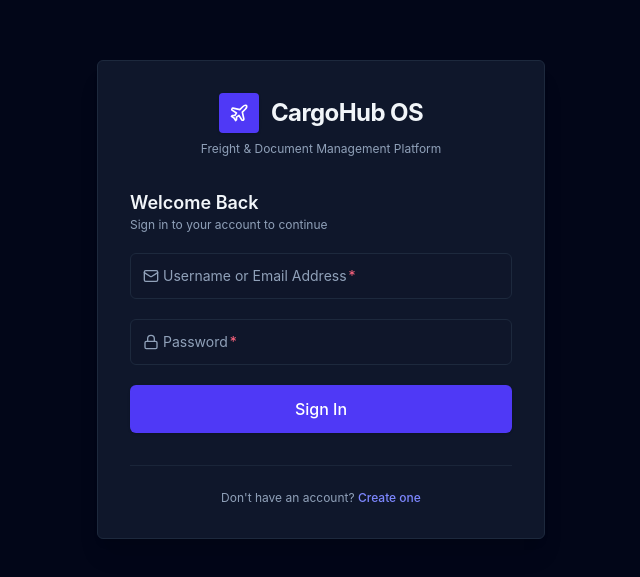
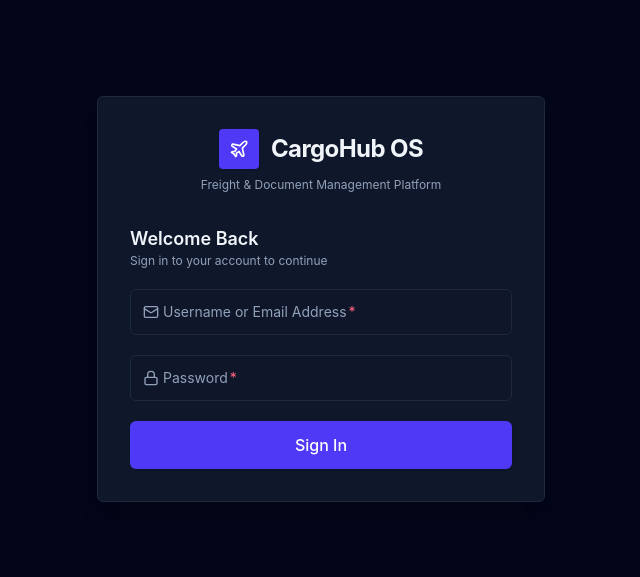
Before and after one commit to Gopal562004/cargo_ms, a React (Vite) app in the folder client/: page /login in a window 1280 px wide. Shown: the part 101-678 px from the top of the page, without its empty margins (319-959 px from the left). Built offline with nearby package versions, Linux system fonts and the light colour scheme; no server answers.

Commit message:
feat: hide create account / register option from login page, keeping login only

```diff
--- a/client/src/pages/Login.jsx
+++ b/client/src/pages/Login.jsx
@@ -1,5 +1,5 @@
 import React, { useState } from 'react';
-import { Link, useNavigate } from 'react-router-dom';
+import { useNavigate } from 'react-router-dom';
 import { Plane, Mail, Lock, AlertCircle } from 'lucide-react';
 import { toast } from 'react-toastify';
 import { useAuthStore } from '../store/authStore';
@@ -79,10 +79,6 @@ export default function Login() {
             Sign In
           </Button>
         </form>
-
-        <div className="mt-8 pt-6 border-t border-slate-800/80 text-center text-xs text-slate-400">
-          <p>Don't have an account? <Link to="/register" className="text-indigo-400 hover:text-indigo-300 font-medium">Create one</Link></p>
-        </div>
       </div>
     </div>
   );
```
